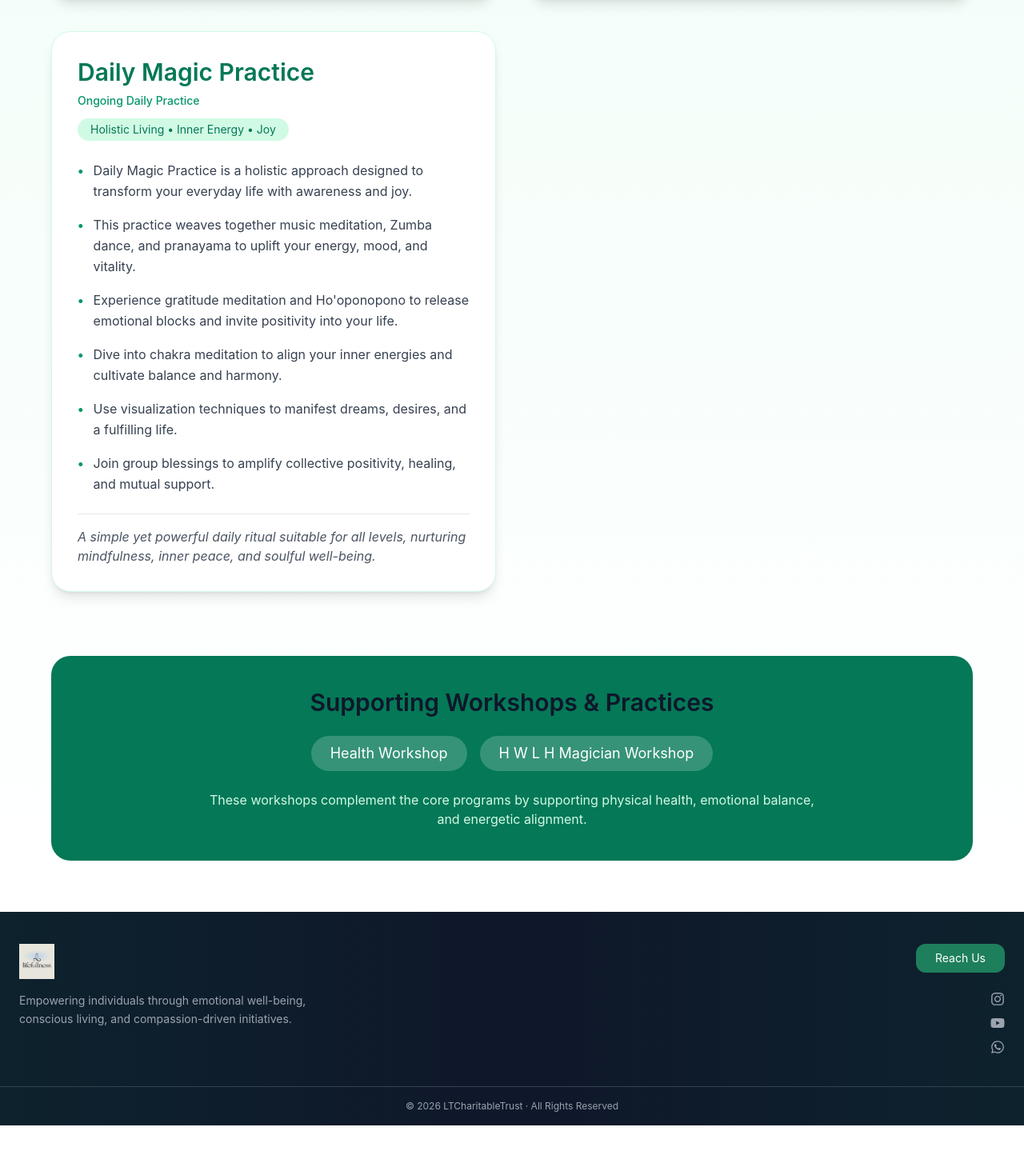
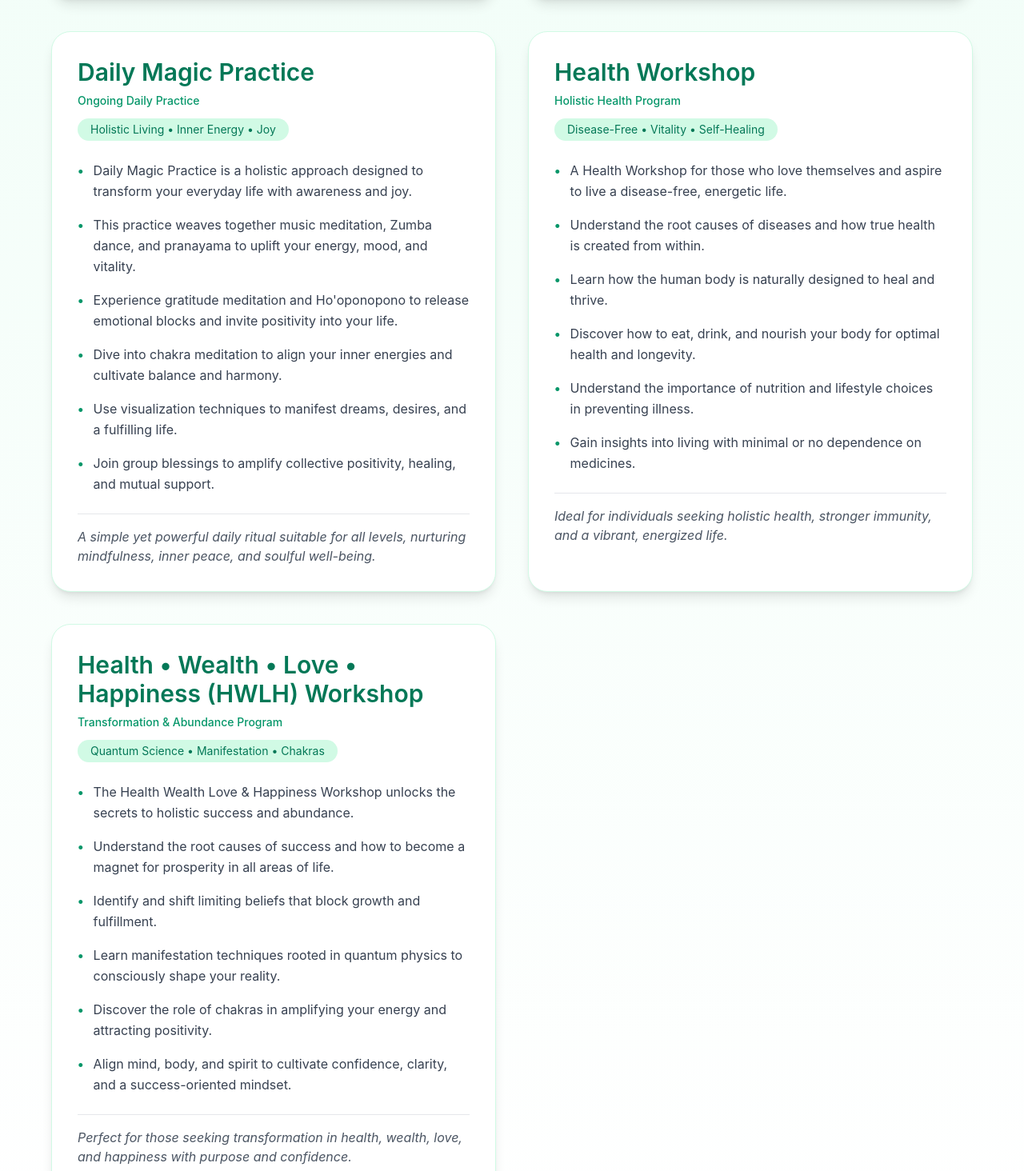
Before and after one commit to saqeeb66/trust_client, a React (Vite) app: page /courses in a window 1280 px wide. Shown: the part 946-2410 px from the top of the page at 80% size. Before the commit the page ends 2353 px from the top, so only its background shows below. Built offline with nearby package versions, Linux system fonts and the light colour scheme.

Commit message:
Update Courses.jsx

```diff
--- a/src/pages/Courses.jsx
+++ b/src/pages/Courses.jsx
@@ -44,6 +44,36 @@ const courses = [
     footer:
       "A simple yet powerful daily ritual suitable for all levels, nurturing mindfulness, inner peace, and soulful well-being.",
   },
+  {
+    title: "Health Workshop",
+    duration: "Holistic Health Program",
+    highlight: "Disease-Free • Vitality • Self-Healing",
+    description: [
+      "A Health Workshop for those who love themselves and aspire to live a disease-free, energetic life.",
+      "Understand the root causes of diseases and how true health is created from within.",
+      "Learn how the human body is naturally designed to heal and thrive.",
+      "Discover how to eat, drink, and nourish your body for optimal health and longevity.",
+      "Understand the importance of nutrition and lifestyle choices in preventing illness.",
+      "Gain insights into living with minimal or no dependence on medicines.",
+    ],
+    footer:
+      "Ideal for individuals seeking holistic health, stronger immunity, and a vibrant, energized life.",
+  },
+  {
+    title: "Health • Wealth • Love • Happiness (HWLH) Workshop",
+    duration: "Transformation & Abundance Program",
+    highlight: "Quantum Science • Manifestation • Chakras",
+    description: [
+      "The Health Wealth Love & Happiness Workshop unlocks the secrets to holistic success and abundance.",
+      "Understand the root causes of success and how to become a magnet for prosperity in all areas of life.",
+      "Identify and shift limiting beliefs that block growth and fulfillment.",
+      "Learn manifestation techniques rooted in quantum physics to consciously shape your reality.",
+      "Discover the role of chakras in amplifying your energy and attracting positivity.",
+      "Align mind, body, and spirit to cultivate confidence, clarity, and a success-oriented mindset.",
+    ],
+    footer:
+      "Perfect for those seeking transformation in health, wealth, love, and happiness with purpose and confidence.",
+  },
 ];
 
 function Courses() {
@@ -62,7 +92,7 @@ function Courses() {
           </h1>
           <p className="text-gray-700 max-w-3xl mx-auto text-lg">
             Conscious programs designed to awaken clarity, confidence, purpose,
-            and holistic well-being.
+            holistic health, and abundance in life.
           </p>
         </motion.div>
 
@@ -73,7 +103,7 @@ function Courses() {
               key={index}
               initial={{ opacity: 0, y: 40 }}
               whileInView={{ opacity: 1, y: 0 }}
-              transition={{ duration: 0.7, delay: index * 0.15 }}
+              transition={{ duration: 0.7, delay: index * 0.12 }}
               viewport={{ once: true }}
               className="bg-white rounded-3xl shadow-lg p-8 border border-emerald-100 hover:shadow-2xl transition"
             >
@@ -107,38 +137,6 @@ function Courses() {
             </motion.div>
           ))}
         </div>
-
-        {/* Other Workshops */}
-        <motion.div
-          initial={{ opacity: 0, y: 30 }}
-          whileInView={{ opacity: 1, y: 0 }}
-          transition={{ duration: 0.7 }}
-          viewport={{ once: true }}
-          className="mt-20 bg-emerald-700 rounded-3xl p-10 text-white text-center"
-        >
-          <h2 className="text-3xl font-semibold mb-6">
-            Supporting Workshops & Practices
-          </h2>
-
-          <div className="flex flex-wrap justify-center gap-4 text-lg">
-            {[
-              "Health Workshop",
-              "H W L H Magician Workshop",
-            ].map((item, idx) => (
-              <span
-                key={idx}
-                className="bg-white/20 px-6 py-2 rounded-full backdrop-blur-sm"
-              >
-                {item}
-              </span>
-            ))}
-          </div>
-
-          <p className="mt-6 max-w-3xl mx-auto text-emerald-100">
-            These workshops complement the core programs by supporting physical
-            health, emotional balance, and energetic alignment.
-          </p>
-        </motion.div>
       </div>
     </section>
   );
```
